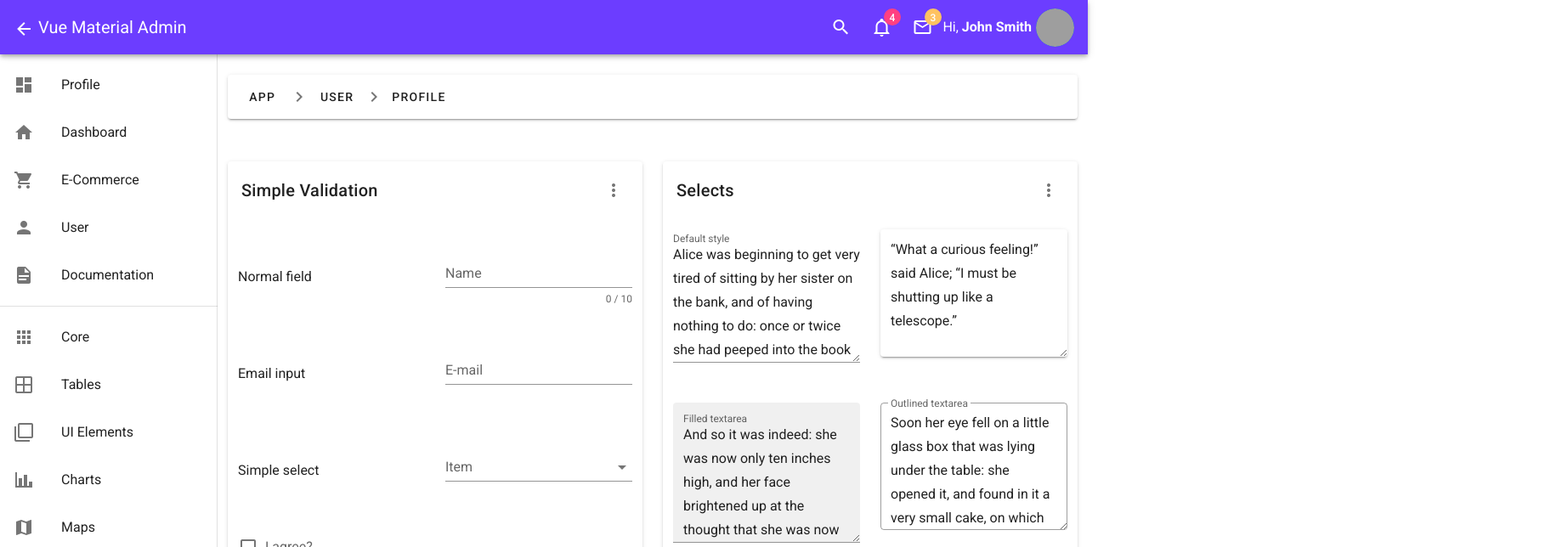
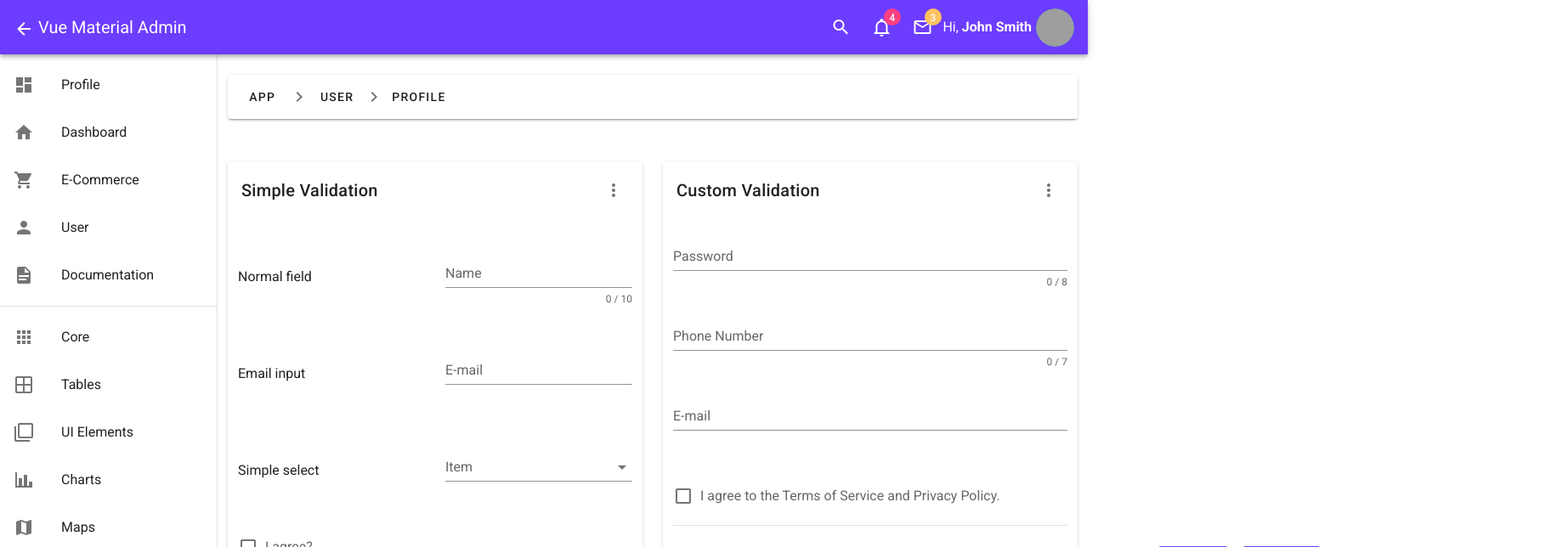
Before and after one commit to Tiago3F/project-vuetify, a Nuxt app: page /formsvalidation in a window 1280 px wide. Shown: the top 644 px of the page at 85% size, 1838 px wide, since content can reach past the window. Built offline with nearby package versions, Linux system fonts and the light colour scheme; grey boxes are pictures that could not be loaded.

Commit message:
feat: :sparkles: Forms Ajust

```diff
--- a/components/forms-custom-validation-vcard.vue
+++ b/components/forms-custom-validation-vcard.vue
@@ -1,47 +1,71 @@
 <template>
-  <div class="form-card">
+  <div class="custom-validation-card">
     <v-row>
       <v-col md="12">
-        <v-card>
+        <v-card height="500px">
           <v-card-title
-            >Selects <v-spacer></v-spacer>
+            >Custom Validation
+            <v-spacer></v-spacer>
             <v-btn icon><v-icon>mdi-dots-vertical</v-icon></v-btn>
           </v-card-title>
           <v-form>
             <v-container>
               <v-row>
-                <v-col cols="12" sm="6" md="6">
-                  <v-textarea
-                    color="#6c3dff"
-                    label="Default style"
-                    value="Alice was beginning to get very tired of sitting by her sister on the bank, and of having nothing to do: once or twice she had peeped into the book her sister was reading, but it had no pictures or conversations in it, “and what is the use of a book,” thought Alice “without pictures or conversations?"
-                  ></v-textarea>
+                <v-col cols="12" sm="6" md="12">
+                  <v-text-field
+                    v-model="name"
+                    :error-messages="passwordErrors"
+                    :counter="8"
+                    label="Password"
+                    required
+                    @input="$v.name.$touch()"
+                    @blur="$v.name.$touch()"
+                  ></v-text-field>
                 </v-col>
 
-                <v-col cols="12" sm="6" md="6"
-                  ><v-textarea
-                    solo
-                    value="“What a curious feeling!” said Alice; “I must be shutting up like a telescope.”"
-                    label="Solo textarea"
-                  ></v-textarea>
+                <v-col cols="12" sm="6" md="12"
+                  ><v-text-field
+                    v-model="phonenumber"
+                    :counter="7"
+                    :error-messages="phoneNumberErrors"
+                    label="Phone Number"
+                    required
+                    @input="$v.phonenumber.$touch()"
+                    @blur="$v.phonenumber.$touch()"
+                  ></v-text-field>
                 </v-col>
 
-                <v-col cols="12" sm="6" md="6"
-                  ><v-textarea
-                    color="#6c3dff"
-                    filled
-                    label="Filled textarea"
-                    value="And so it was indeed: she was now only ten inches high, and her face brightened up at the thought that she was now the right size for going through the little door into that lovely garden. First, however, she waited for a few minutes to see if she was going to shrink any further: she felt a little nervous about this; “for it might end, you know,” said Alice to herself, “in my going out altogether, like a candle. I wonder what I should be like then?”"
-                  ></v-textarea>
+                <v-col cols="12" sm="6" md="12"
+                  ><v-text-field
+                    v-model="email"
+                    :error-messages="emailErrors"
+                    label="E-mail"
+                    required
+                    @input="$v.email.$touch()"
+                    @blur="$v.email.$touch()"
+                  ></v-text-field>
                 </v-col>
 
-                <v-col cols="12" sm="6" md="6">
-                  <v-textarea
+                <v-col cols="12" sm="6" md="12">
+                  <v-checkbox
                     color="#6c3dff"
-                    outlined
-                    label="Outlined textarea"
-                    value="Soon her eye fell on a little glass box that was lying under the table: she opened it, and found in it a very small cake, on which the words “EAT ME” were beautifully marked in currants. “Well, I’ll eat it,” said Alice, “and if it makes me grow larger, I can reach the key; and if it makes me grow smaller, I can creep under the door; so either way I’ll get into the garden, and I don’t care which happens!”"
-                  ></v-textarea>
+                    v-model="checkbox"
+                    :error-messages="checkboxErrors"
+                    label="I agree to the Terms of Service and Privacy Policy."
+                    required
+                    @change="$v.checkbox.$touch()"
+                    @blur="$v.checkbox.$touch()"
+                  ></v-checkbox>
+                  <v-divider></v-divider>
+                </v-col>
+
+                <v-col class="bottons-validations" cols="12" sm="6" md="12">
+                  <v-btn class="mr-4" @click="clear" outlined color="#6c3dff">
+                    clear
+                  </v-btn>
+                  <v-btn class="botton-submit" color="#6c3dff" @click="submit">
+                    submit
+                  </v-btn>
                 </v-col>
               </v-row>
             </v-container>
@@ -53,22 +77,91 @@
 </template>
 
 <script>
+import { validationMixin } from "vuelidate";
+import { required, minLength, email } from "vuelidate/lib/validators";
+
 export default {
-  data() {
-    return {
-      enabled: false,
-      colors: ["indigo", "pink", "orange"],
-    };
+  mixins: [validationMixin],
+
+  validations: {
+    name: { required, minLength: minLength(8) },
+    phonenumber: { required, minLength: minLength(7) },
+    email: { required, email },
+    select: { required },
+    checkbox: {
+      checked(val) {
+        return val;
+      },
+    },
+  },
+
+  data: () => ({
+    name: "",
+    phonenumber: "",
+    email: "",
+    select: null,
+    items: ["Item 1", "Item 2", "Item 3", "Item 4"],
+    checkbox: false,
+  }),
+
+  computed: {
+    passwordErrors() {
+      const errors = [];
+      if (!this.$v.name.$dirty) return errors;
+      !this.$v.name.minLength &&
+        errors.push(
+          "Password must contain an upper case letter, a numeric character, and a special character"
+        );
+      !this.$v.name.required && errors.push("Password is required.");
+      return errors;
+    },
+    phoneNumberErrors() {
+      const errors = [];
+      if (!this.$v.phonenumber.$dirty) return errors;
+      !this.$v.phonenumber.minLength &&
+        errors.push("phoneNumber needs to be 7 digits.");
+      !this.$v.phonenumber.required && errors.push("PhoneNumber is required.");
+      return errors;
+    },
+    emailErrors() {
+      const errors = [];
+      if (!this.$v.email.$dirty) return errors;
+      !this.$v.email.email && errors.push("Please enter a valid email");
+      !this.$v.email.required && errors.push("E-mail is required");
+      return errors;
+    },
+    checkboxErrors() {
+      const errors = [];
+      if (!this.$v.checkbox.$dirty) return errors;
+      !this.$v.checkbox.checked && errors.push("You must agree to continue!");
+      return errors;
+    },
+  },
+
+  methods: {
+    submit() {
+      this.$v.$touch();
+    },
+    clear() {
+      this.$v.$reset();
+      this.name = "";
+      this.email = "";
+      this.phonenumber = "";
+      this.select = null;
+      this.checkbox = false;
+    },
   },
 };
 </script>
 
 <style scoped>
-.form-card {
+.custom-validation-card {
   margin-top: 50px;
 }
-.inputs {
-  margin-top: 70px;
-  margin-left: -50px;
+.bottons-validations {
+  margin-left: 570px;
+}
+.botton-submit {
+  color: #fff;
 }
 </style>
--- a/components/forms-simple-validations-vcard.vue
+++ b/components/forms-simple-validations-vcard.vue
@@ -70,9 +70,9 @@
                     Reset Form
                   </v-btn>
                   <v-btn
+                  color="#6c3dff"
+                    class="botton-validate"
                     :disabled="!valid"
-                    color="success"
-                    class="mr-4"
                     @click="validate"
                   >
                     Validate
@@ -130,7 +130,10 @@ export default {
 }
 
 .bottons-validations {
-  margin-top: 20px;
+  margin-top: 30px;
   margin-left: 120px;
 }
+.botton-validate {
+  color: #fff;
+}
 </style>
```
